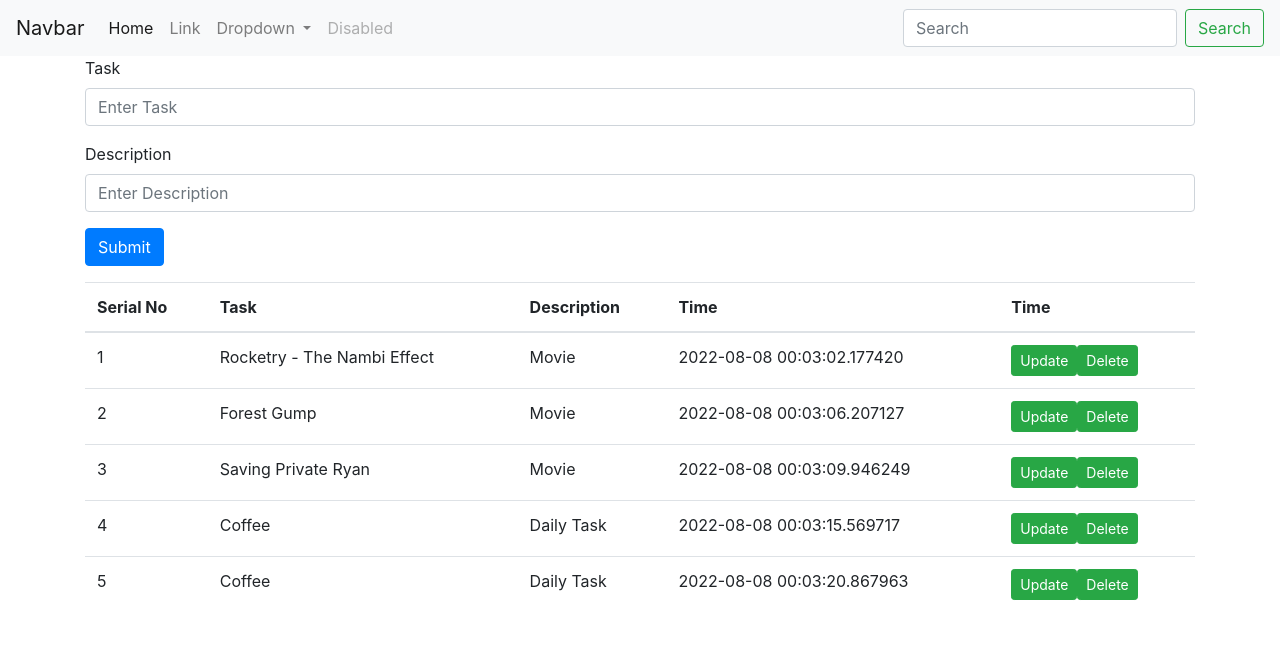
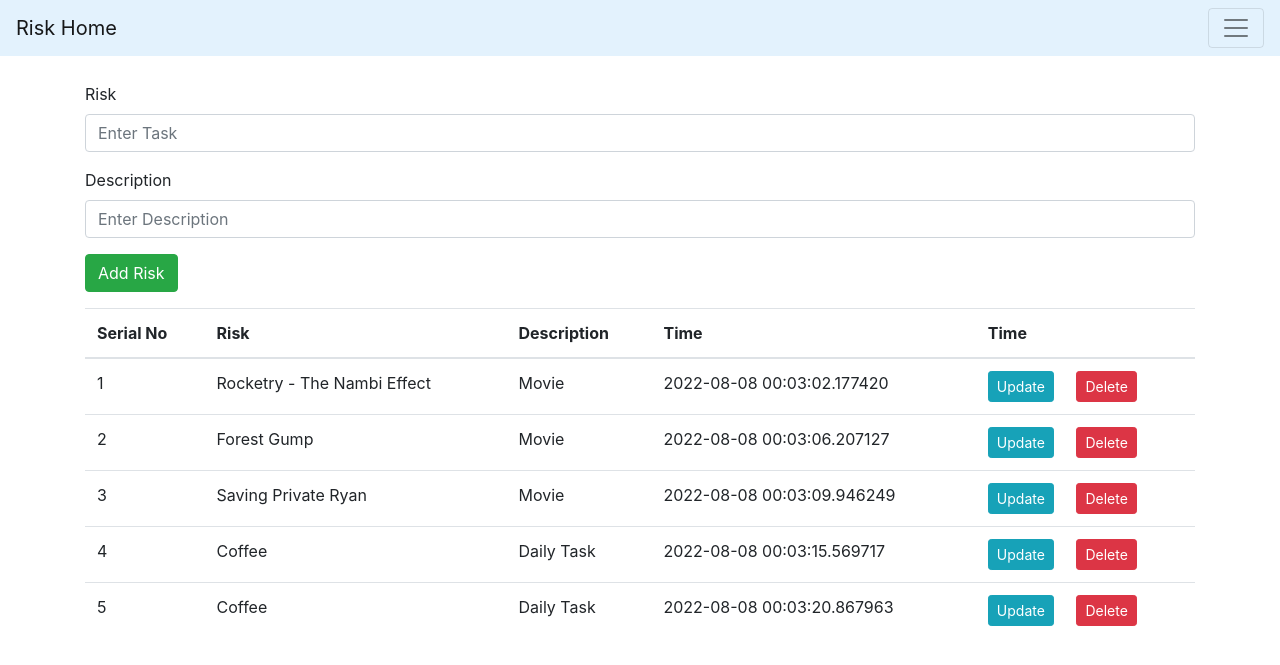
Before and after one commit to AAKRITI111/Heroku-Website, a Flask app: page / in a window 1280 px wide. Shown: the top 665 px of the page. Run offline with Flask 2, Linux system fonts and the light colour scheme; data comes from the database, SQL or seed files in the repository; both versions use the stored data as it was after the commit.

Commit message:
major site 2nd changes

```diff
--- a/app.py
+++ b/app.py
@@ -17,9 +17,6 @@ class PCTasks(db.Model):
     def __repr__(self):
         return f"{self.task} - {self.desc}"
 
-
-
-
 @app.route('/', methods=['POST', 'GET'])
 def index():
     if request.method=='POST':
@@ -35,7 +32,6 @@ def index():
 
 @app.route('/update/<int:id>')
 def update(id):
-    print(id)
     udTask = PCTasks.query.filter_by(id=id).first()
     db.session.delete(udTask)
     db.session.commit()
@@ -59,6 +55,9 @@ def delete(id):
     # allTasks = PCTasks.query.all()
     return redirect("/")
 
+@app.route('/about')
+def about():
+    return render_template('about.html')
 
 if __name__ == "__main__":
     app.run(debug=True)
--- /dev/null
+++ b/templates/about.html
@@ -0,0 +1,6 @@
+{% extends 'base.html' %}
+{% block body %}
+
+<h4 style="margin-top:2%">This page will be updated soon..</h4>
+
+{% endblock body %}
--- a/templates/base.html
+++ b/templates/base.html
@@ -10,12 +10,14 @@
     <link rel="stylesheet" href="https://cdn.jsdelivr.net/npm/bootstrap@4.3.1/dist/css/bootstrap.min.css"
         integrity="sha384-ggOyR0iXCbMQv3Xipma34MD+dH/1fQ784/j6cY/iJTQUOhcWr7x9JvoRxT2MZw1T" crossorigin="anonymous">
 
-    <title>Hello, world!</title>
+    <title>Risk Control</title>
 </head>
 
 <body>
-    <nav class="navbar navbar-expand-lg navbar-light bg-light">
-        <a class="navbar-brand" href="/">Navbar</a>
+    <!-- <nav class="navbar navbar-expand-lg navbar-light bg-light"> -->
+        <nav class="navbar navbar-light" style="background-color: #e3f2fd;">
+
+        <a class="navbar-brand" href="/">Risk Home</a>
         <button class="navbar-toggler" type="button" data-toggle="collapse" data-target="#navbarSupportedContent"
             aria-controls="navbarSupportedContent" aria-expanded="false" aria-label="Toggle navigation">
             <span class="navbar-toggler-icon"></span>
@@ -23,11 +25,11 @@
 
         <div class="collapse navbar-collapse" id="navbarSupportedContent">
             <ul class="navbar-nav mr-auto">
-                <li class="nav-item active">
+                <!-- <li class="nav-item active">
                     <a class="nav-link" href="#">Home <span class="sr-only">(current)</span></a>
-                </li>
+                </li> -->
                 <li class="nav-item">
-                    <a class="nav-link" href="#">Link</a>
+                    <a class="nav-link" href="/about">About</a>
                 </li>
                 <li class="nav-item dropdown">
                     <a class="nav-link dropdown-toggle" href="#" id="navbarDropdown" role="button"
@@ -41,9 +43,9 @@
                         <a class="dropdown-item" href="#">Something else here</a>
                     </div>
                 </li>
-                <li class="nav-item">
+                <!-- <li class="nav-item">
                     <a class="nav-link disabled" href="#" tabindex="-1" aria-disabled="true">Disabled</a>
-                </li>
+                </li> -->
             </ul>
             <form class="form-inline my-2 my-lg-0">
                 <input class="form-control mr-sm-2" type="search" placeholder="Search" aria-label="Search">
--- a/templates/index.html
+++ b/templates/index.html
@@ -1,10 +1,10 @@
 {% extends 'base.html' %}
 {% block body %}
 
-    <div class="container">
-        <form action="/" method ="POST">
+<div class="container" style="margin-top:2%">
+    <form action="/" method="POST">
         <div class="form-group">
-                <label for="exampleInputEmail1">Task</label>
+            <label for="exampleInputEmail1">Risk</label>
             <input type="text" class="form-control" name="task" id="task" aria-describedby="emailHelp"
                 placeholder="Enter Task">
         </div>
@@ -12,16 +12,22 @@
             <label for="exampleInputPassword1">Description</label>
             <input type="text" class="form-control" name="desc" id="desc" placeholder="Enter Description">
         </div>
-            <button type="submit" class="btn btn-primary">Submit</button>
+        <button type="submit" class="btn btn-success btm-sm">Add Risk</button>
     </form>
 </div>
 
 <div class="container my-3">
+    {% if allTasks|length == 0 %}
+    <div class="alert alert-success" role="alert">
+        Great !! No Risks Found...
+    </div>
+
+    {% else %}
     <table class="table">
         <thead>
             <tr>
                 <th scope="col">Serial No</th>
-                    <th scope="col">Task</th>
+                <th scope="col">Risk</th>
                 <th scope="col">Description</th>
                 <th scope="col">Time</th>
                 <th scope="col">Time</th>
@@ -36,8 +42,9 @@
                 <td>{{ pctask.desc }} </td>
                 <td>{{ pctask.date }} </td>
                 <td>
-                        <a href="/update/{{pctask.id}}" type="button" class="btn btn-success btn-sm">Update</button>
-                        <a href="/delete/{{pctask.id}}" type="button" class="btn btn-success btn-sm">Delete</button>
+                    <a href="/update/{{pctask.id}}" type="button" class="btn btn-info btn-sm">Update</button>
+                    </a>&nbsp;&nbsp;&nbsp;&nbsp;
+                    <a href="/delete/{{pctask.id}}" type="button" class="btn btn-danger btn-sm">Delete</button></a>
 
                 </td>
             </tr>
@@ -45,6 +52,8 @@
             {% endfor %}
         </tbody>
     </table>
+    {% endif %}
+
 </div>
 <!-- Optional JavaScript -->
 <!-- jQuery first, then Popper.js, then Bootstrap JS -->
--- a/templates/update.html
+++ b/templates/update.html
@@ -1,7 +1,7 @@
 {% extends 'base.html' %}
 {% block body %}
 
-    <div class="container">
+    <div class="container" style="margin-top:2%">
         <form action="/" method ="POST">
             <div class="form-group">
                 <label for="exampleInputEmail1">Task</label>
```
Also changed, not shown: app.db. Lines whose indentation alone changed are shown as unchanged.
